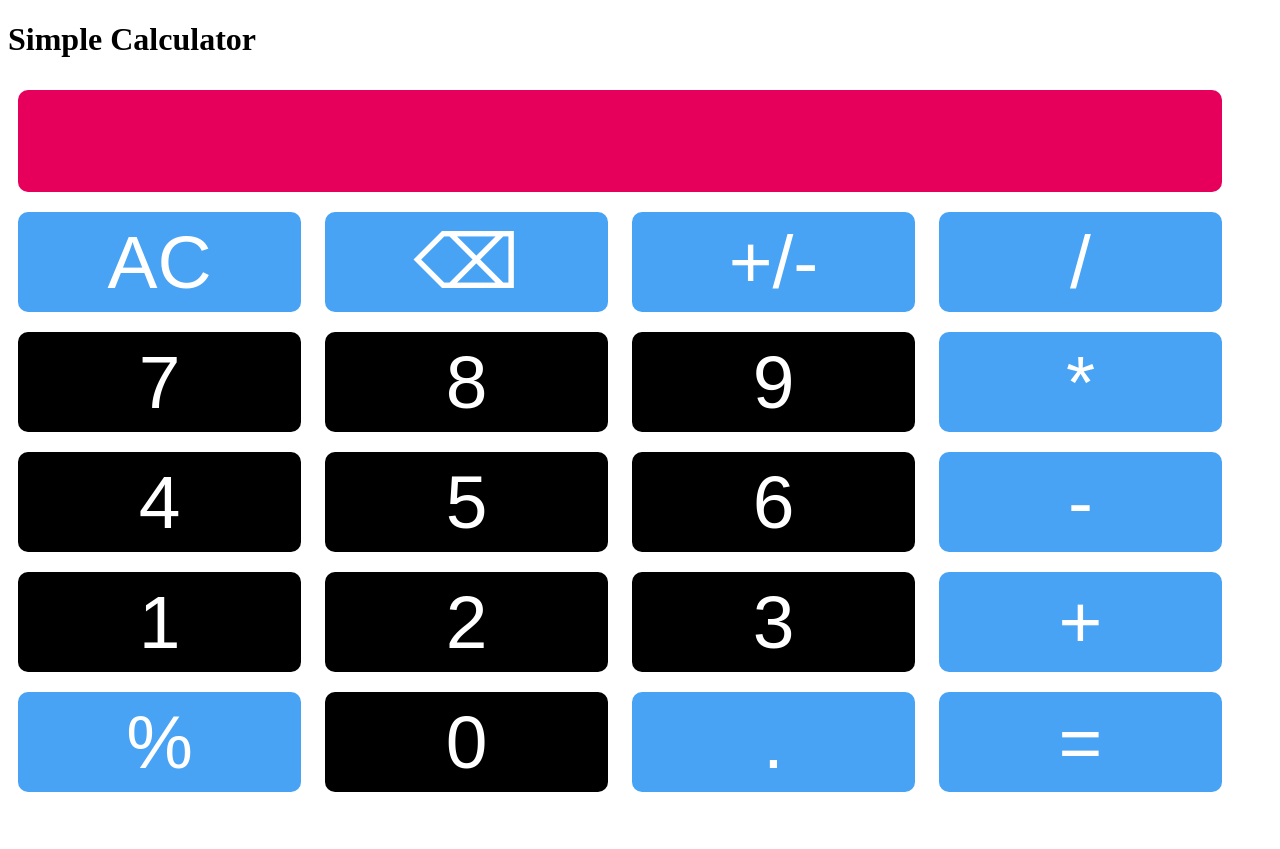
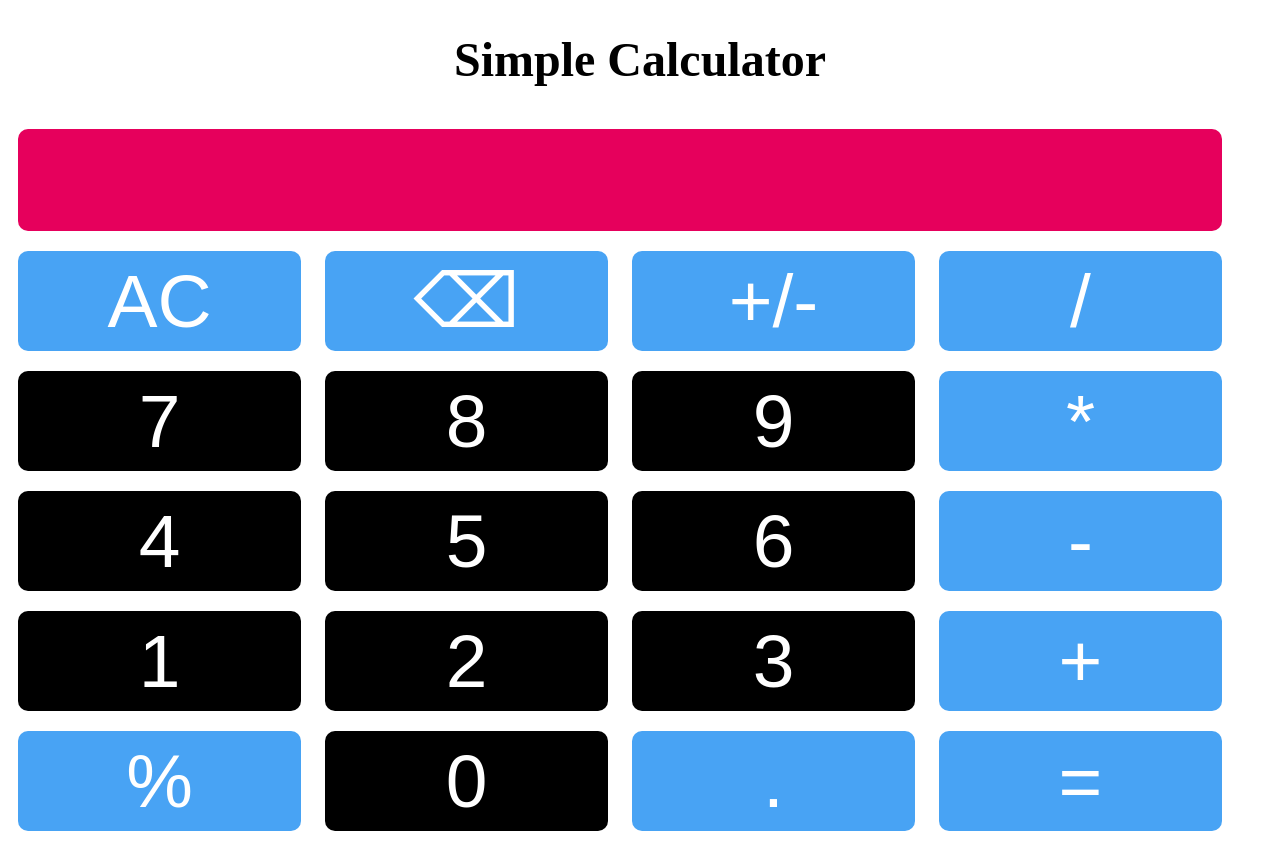
Before and after one commit to DEVILRAIDER7/CALCULATOR, a plain HTML site: page index.html in a window 1280 px wide. Before the commit the page ends 810 px from the top, so only its background shows below. Drawn offline with Linux system fonts and the light colour scheme.

Commit message:
Update style.css, h1 size matched

```diff
--- a/style.css
+++ b/style.css
@@ -1,4 +1,7 @@
-
+ h1 {
+        font-size: 48px;
+        text-align: center;
+    }
 input {
 
 width:283px;
```
